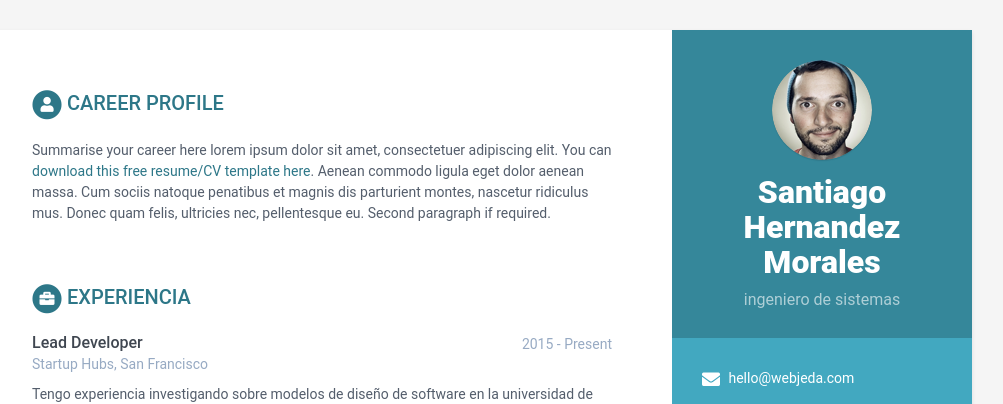
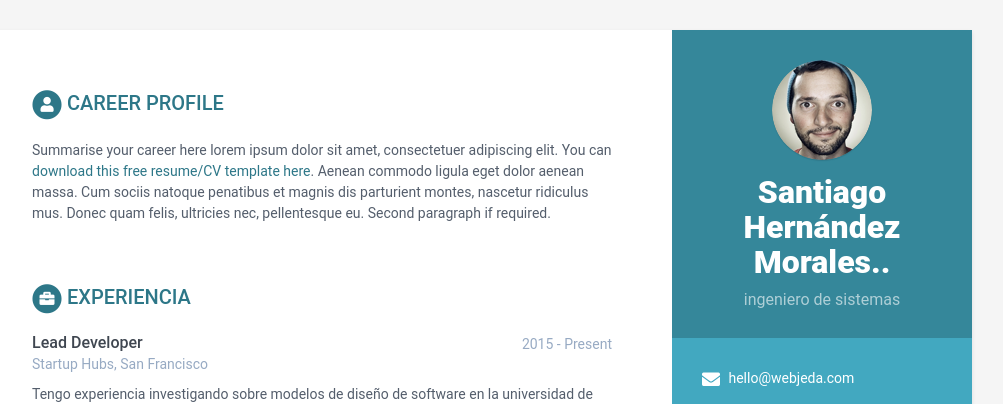
Before and after one commit to santiagohernandezmorales3-collab/Hernandez-cvIssues, a Jekyll site: the page built from index.html, in a window 1280 px wide and 900 px high. Shown: the top 404 px of the window, without its empty margins (168-1171 px from the left). Built offline with Jekyll 4.4.1, drawn with Linux system fonts in a browser that asks for light colours.

Commit message:
cambio de nombre a santiago Hernandez Morales

```diff
--- a/_data/data.yml
+++ b/_data/data.yml
@@ -8,7 +8,7 @@ sidebar:
     education: True # set to False if you want education in main section instead of in sidebar
 
     # Profile information
-    name: Santiago Hernandez Morales
+    name: Santiago Hernández Morales..
     tagline: ingeniero de sistemas
     avatar: profile.png  #place a 100x100 picture inside /assets/images/ folder and provide the name of the file below
 
```
